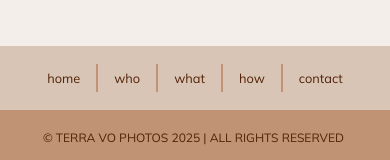
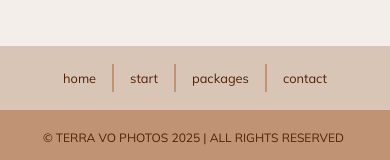
Before and after one commit to ThaoMinhVo/terraphotos, a React (Create React App) app: page /oops in a window 390 px wide. Shown: the part 554-714 px from the top of the page. Built offline with nearby package versions, Linux system fonts and the light colour scheme.

Commit message:
updated footer and mobile nav links

```diff
--- a/src/components/footer.js
+++ b/src/components/footer.js
@@ -42,21 +42,17 @@ function footer() {
       </div>
       <div className="container-outer footer-links-bg">
         <div className="container footer-links-container">
-          <HashLink className="footer-links" to="/" smooth>
+          <a className="footer-links" href="/">
             home
+          </a>
+          <div className="footer-links-divider" />
+          <HashLink className="footer-links" to="/#how" smooth>
+            start
           </HashLink>
           <div className="footer-links-divider" />
-          <HashLink className="footer-links" to="/#who" smooth>
-            who
-          </HashLink>
-          <div className="footer-links-divider" />
-          <HashLink className="footer-links" to="/#what" smooth>
-            what
-          </HashLink>
-          <div className="footer-links-divider" />
-          <HashLink className="footer-links" to="/#how" smooth>
-            how
-          </HashLink>
+          <a className="footer-links" href="/packages">
+            packages
+          </a>
           <div className="footer-links-divider" />
           <a className="footer-links" href="/contact">
             contact
--- a/src/components/navMobile.js
+++ b/src/components/navMobile.js
@@ -17,46 +17,28 @@ function navMobile() {
       <div className="container column navMobile-container">
         <div className="logo navMobile-logo"></div>
         <div className="navMobile-links-container">
-          <HashLink
-            onClick={closeNav}
-            className="navMobile-links"
-            to="/"
-            smooth
-          >
+          <a onClick={closeNav} className="navMobile-links" href="/">
             home
-          </HashLink>
-          <HashLink
-            onClick={closeNav}
-            className="navMobile-links"
-            to="/#who"
-            smooth
-          >
-            who
-          </HashLink>
-          <HashLink
-            onClick={closeNav}
-            className="navMobile-links"
-            to="/#what"
-            smooth
-          >
-            what
-          </HashLink>
+          </a>
           <HashLink
             onClick={closeNav}
             className="navMobile-links"
             to="/#how"
             smooth
           >
-            how
+            start
           </HashLink>
-          <HashLink
+          <a onClick={closeNav} className="navMobile-links" href="/packages">
+            packages
+          </a>
+          <a
             onClick={closeNav}
             className="navMobile-links"
             to="/contact"
             smooth
           >
             contact
-          </HashLink>
+          </a>
         </div>
         <a
           href="mailto:terravophotos@gmail.com"
```
